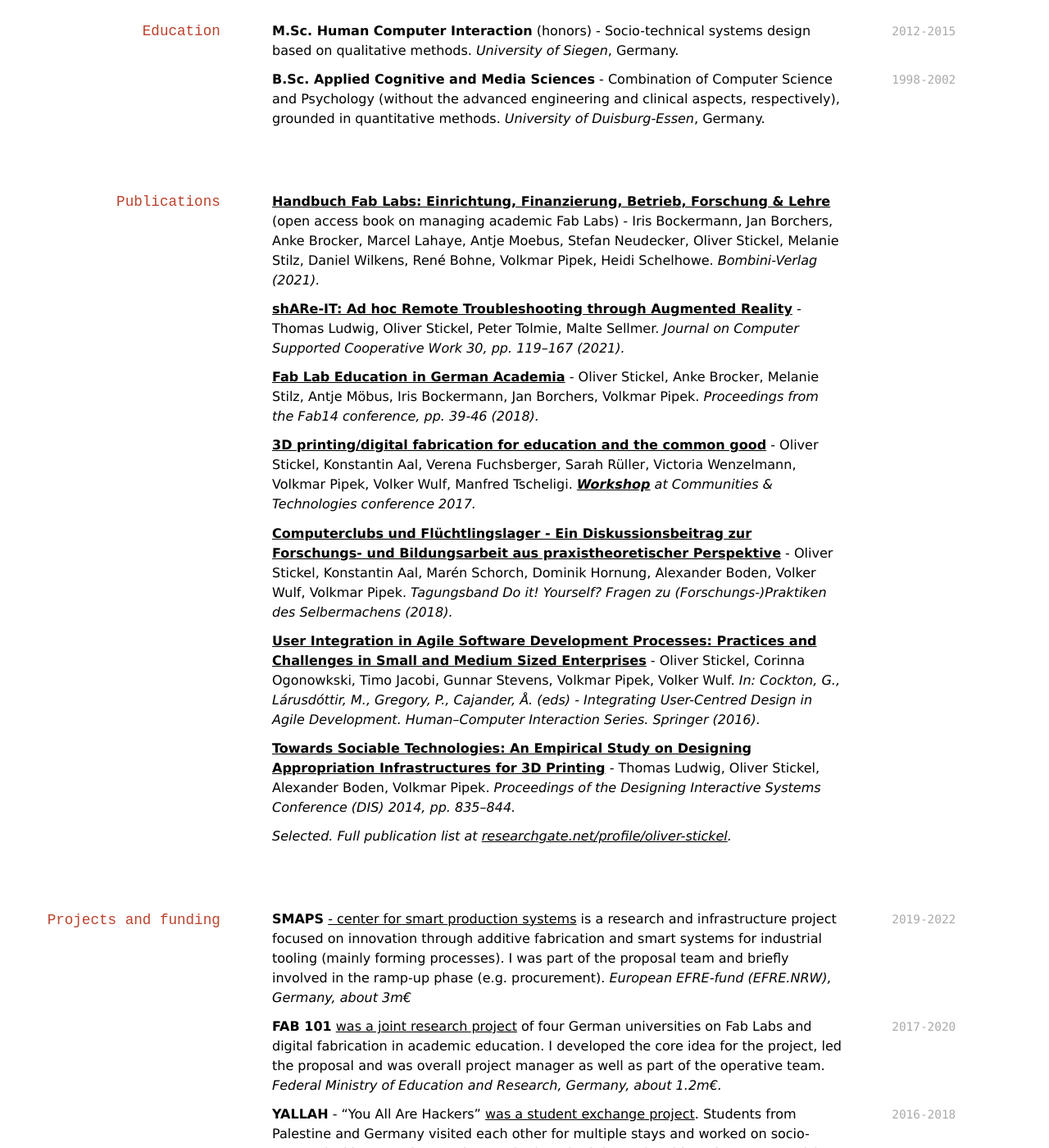
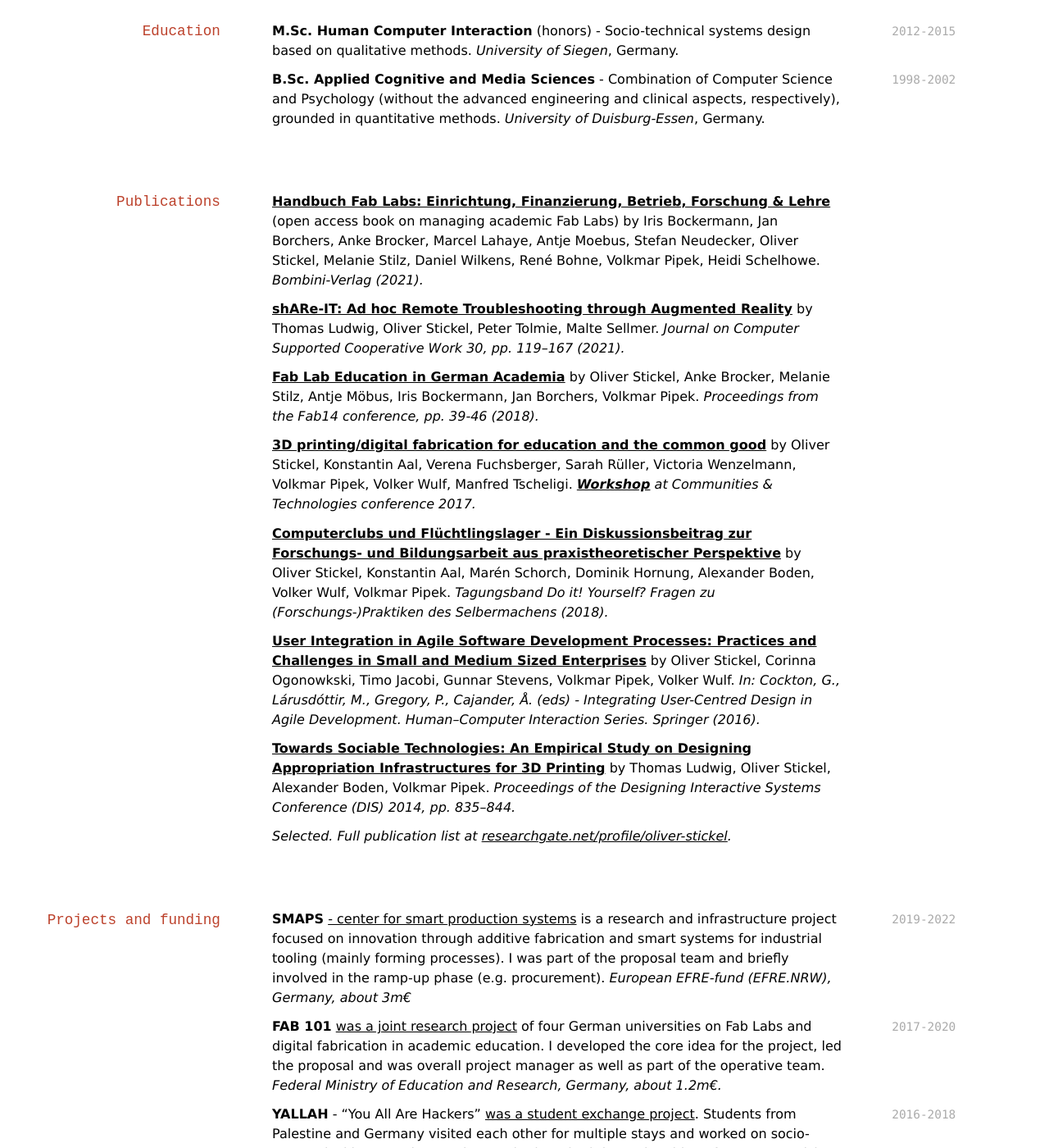
Before and after one commit to oliverstickel/oliverstickel.github.io, a Jekyll site: the page built from index.md, in a window 1280 px wide and 1400 px high, scrolled down 948 px. Shown: the whole window at 82% size. Built offline with Jekyll 4.4.1, drawn with Linux system fonts in a browser that asks for light colours; nearby versions of some CDN libraries; a style sheet for code colours, icons or effects is not loaded.

```diff
--- a/index.md
+++ b/index.md
@@ -43,20 +43,20 @@ Fab Lab Manager & Founder
 
 ## Publications
 
-[**Handbuch Fab Labs: Einrichtung, Finanzierung, Betrieb, Forschung & Lehre**](https://www.bombini-verlag.de/shop/handbuch-fab-labs/) (open access book on managing academic Fab Labs) - Iris Bockermann, Jan Borchers, Anke Brocker, Marcel Lahaye, Antje Moebus, Stefan Neudecker, Oliver Stickel, Melanie Stilz, Daniel Wilkens, René Bohne, Volkmar Pipek, Heidi Schelhowe. *Bombini-Verlag (2021).*
+[**Handbuch Fab Labs: Einrichtung, Finanzierung, Betrieb, Forschung & Lehre**](https://www.bombini-verlag.de/shop/handbuch-fab-labs/) (open access book on managing academic Fab Labs) by Iris Bockermann, Jan Borchers, Anke Brocker, Marcel Lahaye, Antje Moebus, Stefan Neudecker, Oliver Stickel, Melanie Stilz, Daniel Wilkens, René Bohne, Volkmar Pipek, Heidi Schelhowe. *Bombini-Verlag (2021).*
 
-[**shARe-IT: Ad hoc Remote Troubleshooting through Augmented Reality**](https://link.springer.com/article/10.1007/s10606-021-09393-5) - Thomas Ludwig, Oliver Stickel, Peter Tolmie, Malte Sellmer. *Journal on Computer Supported Cooperative Work 30, pp. 119–167 (2021).*
+[**shARe-IT: Ad hoc Remote Troubleshooting through Augmented Reality**](https://link.springer.com/article/10.1007/s10606-021-09393-5) by Thomas Ludwig, Oliver Stickel, Peter Tolmie, Malte Sellmer. *Journal on Computer Supported Cooperative Work 30, pp. 119–167 (2021).*
 
-[**Fab Lab Education in German Academia**](https://zenodo.org/record/1344438) - Oliver Stickel, Anke Brocker, Melanie Stilz, Antje Möbus, Iris Bockermann, Jan Borchers, Volkmar Pipek. *Proceedings from the Fab14 conference, pp. 39-46 (2018).*
+[**Fab Lab Education in German Academia**](https://zenodo.org/record/1344438) by Oliver Stickel, Anke Brocker, Melanie Stilz, Antje Möbus, Iris Bockermann, Jan Borchers, Volkmar Pipek. *Proceedings from the Fab14 conference, pp. 39-46 (2018).*
 
-[**3D printing/digital fabrication for education and the common good**](http://www.digifab-commongood.fab101.de/images/2017_ws3dp_ct_proposal.pdf) - Oliver Stickel, Konstantin Aal, Verena Fuchsberger, Sarah Rüller, Victoria Wenzelmann, Volkmar Pipek, Volker Wulf, Manfred Tscheligi. *[**Workshop**](http://www.digifab-commongood.fab101.de/)  at Communities & Technologies conference 2017.*
+[**3D printing/digital fabrication for education and the common good**](http://www.digifab-commongood.fab101.de/images/2017_ws3dp_ct_proposal.pdf) by Oliver Stickel, Konstantin Aal, Verena Fuchsberger, Sarah Rüller, Victoria Wenzelmann, Volkmar Pipek, Volker Wulf, Manfred Tscheligi. *[**Workshop**](http://www.digifab-commongood.fab101.de/)  at Communities & Technologies conference 2017.*
 
-[**Computerclubs und Flüchtlingslager - Ein Diskussionsbeitrag zur Forschungs- und Bildungsarbeit aus praxistheoretischer Perspektive**](files/10.14361-9783839433508-008.pdf) - Oliver Stickel, Konstantin Aal, Marén Schorch, Dominik Hornung, Alexander Boden, Volker Wulf, Volkmar Pipek. *Tagungsband Do it! Yourself? Fragen zu (Forschungs-)Praktiken des Selbermachens (2018).*
+[**Computerclubs und Flüchtlingslager - Ein Diskussionsbeitrag zur Forschungs- und Bildungsarbeit aus praxistheoretischer Perspektive**](files/10.14361-9783839433508-008.pdf) by Oliver Stickel, Konstantin Aal, Marén Schorch, Dominik Hornung, Alexander Boden, Volker Wulf, Volkmar Pipek. *Tagungsband Do it! Yourself? Fragen zu (Forschungs-)Praktiken des Selbermachens (2018).*
 
 
-[**User Integration in Agile Software Development Processes: Practices and Challenges in Small and Medium Sized Enterprises**](files/10.1007-978-3-319-32165-3_2.pdf) - Oliver Stickel, Corinna Ogonowkski, Timo Jacobi, Gunnar Stevens, Volkmar Pipek, Volker Wulf. *In: Cockton, G., Lárusdóttir, M., Gregory, P., Cajander, Å. (eds) - Integrating User-Centred Design in Agile Development. Human–Computer Interaction Series. Springer (2016).*
+[**User Integration in Agile Software Development Processes: Practices and Challenges in Small and Medium Sized Enterprises**](files/10.1007-978-3-319-32165-3_2.pdf) by Oliver Stickel, Corinna Ogonowkski, Timo Jacobi, Gunnar Stevens, Volkmar Pipek, Volker Wulf. *In: Cockton, G., Lárusdóttir, M., Gregory, P., Cajander, Å. (eds) - Integrating User-Centred Design in Agile Development. Human–Computer Interaction Series. Springer (2016).*
 
-[**Towards Sociable Technologies: An Empirical Study on Designing Appropriation Infrastructures for 3D Printing**](files/10.1145-2598510.2598528.pdf) - Thomas Ludwig, Oliver Stickel, Alexander Boden, Volkmar Pipek. *Proceedings of the Designing Interactive Systems Conference (DIS) 2014, pp. 835–844.*
+[**Towards Sociable Technologies: An Empirical Study on Designing Appropriation Infrastructures for 3D Printing**](files/10.1145-2598510.2598528.pdf) by Thomas Ludwig, Oliver Stickel, Alexander Boden, Volkmar Pipek. *Proceedings of the Designing Interactive Systems Conference (DIS) 2014, pp. 835–844.*
 
 *Selected. Full publication list at [researchgate.net/profile/oliver-stickel](https://www.researchgate.net/profile/Oliver-Stickel).*
 
```
